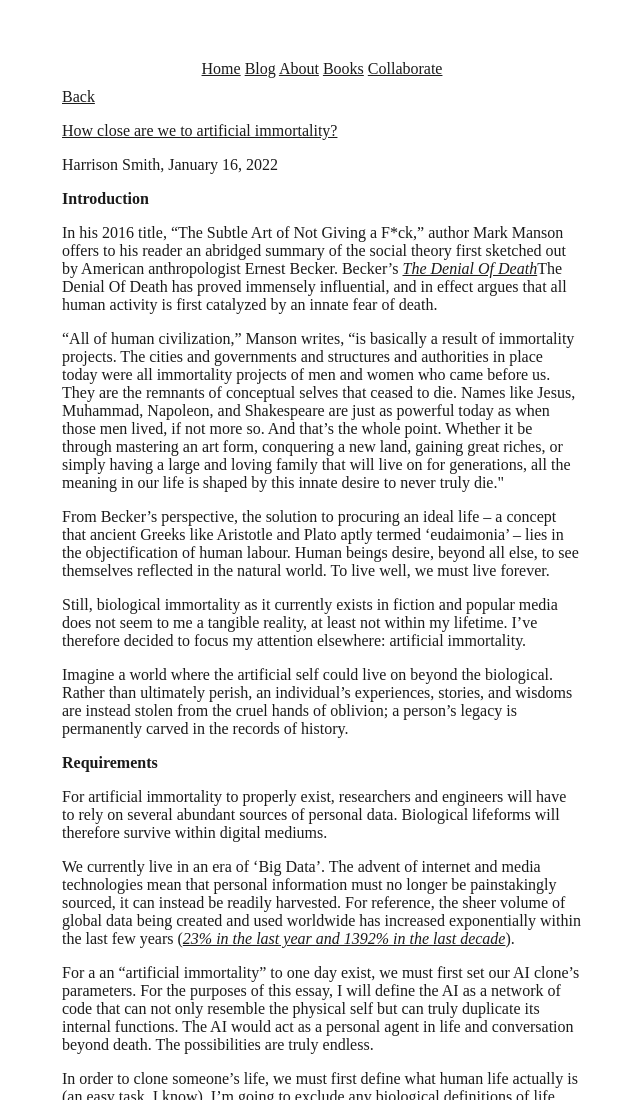
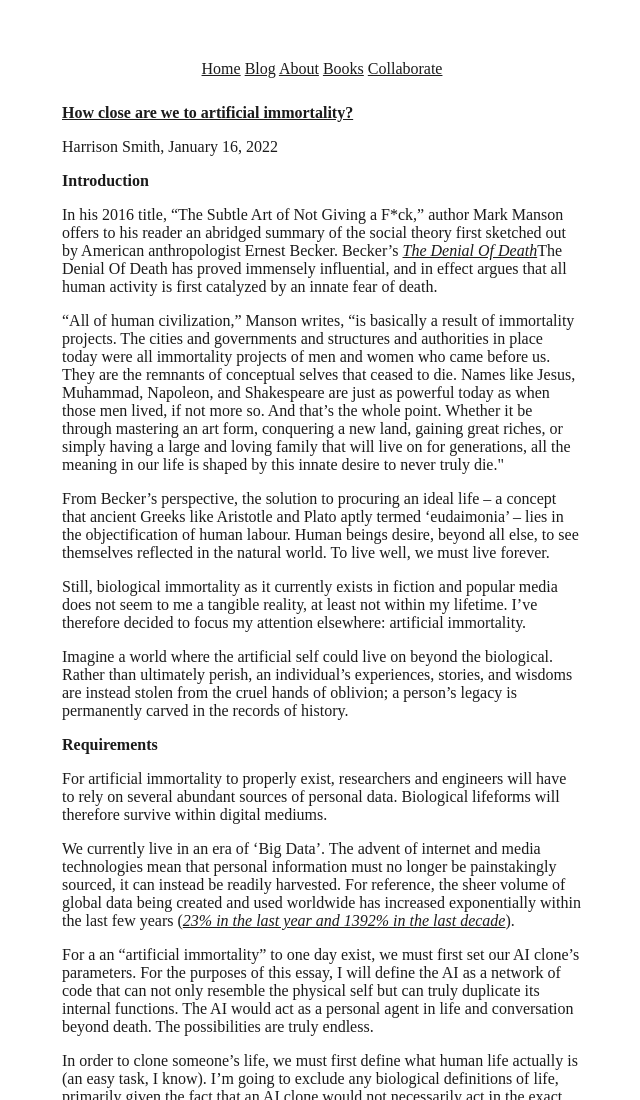
Before and after one commit to harrisonericsmith/personalwebsite, a plain HTML site: page blog1.html in a window 1280 px wide. Shown: the top 1100 px of the page, without its empty margins (318-958 px from the left). Drawn offline with Linux system fonts and the light colour scheme.

Commit message:
Update 2.2

```diff
--- a/blog1.html
+++ b/blog1.html
@@ -15,8 +15,7 @@
                 <a href="collaborate.html">Collaborate</a>
             </nav>
         </header>
-        <a href="blog.html">Back</a>
-        <p><u>How close are we to artificial immortality?</u></p>
+        <p><b><u>How close are we to artificial immortality?</u></b></p>
         <p>Harrison Smith, January 16, 2022</p>
         <p><b>Introduction</b></p>
         <p>In his 2016 title, “The Subtle Art of Not Giving a F*ck,” author Mark Manson offers to his reader an abridged summary of the social theory first sketched out by American anthropologist Ernest Becker. Becker’s <i><a href="https://www.goodreads.com/book/show/2761.The_Denial_of_Death?ac=1&from_search=true&qid=HFLme0EOO5&rank=1">The Denial Of Death</a></i>The Denial Of Death has proved immensely influential, and in effect argues that all human activity is first catalyzed by an innate fear of death.</p>
--- a/styles.css
+++ b/styles.css
@@ -14,6 +14,7 @@
     body{
         width: 90%;
         margin:auto;
+        padding-bottom: 100px;
     }
     a{
         color: rgb(27, 27, 27);
@@ -35,6 +36,7 @@
     body{
         width: 520px;
         margin:auto;
+        padding-bottom: 100px;
     }
     a{
         color: rgb(27, 27, 27);
```
